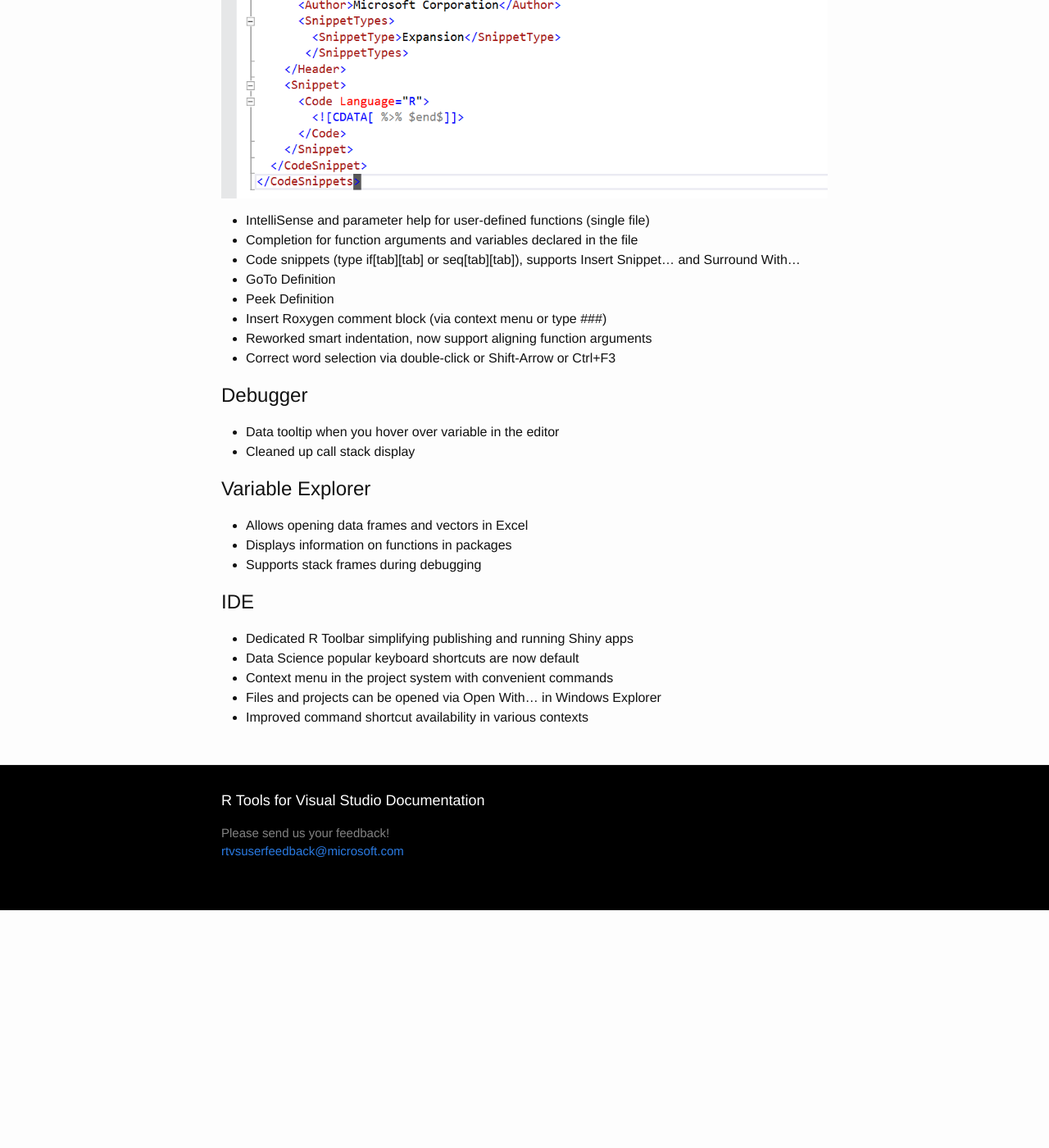
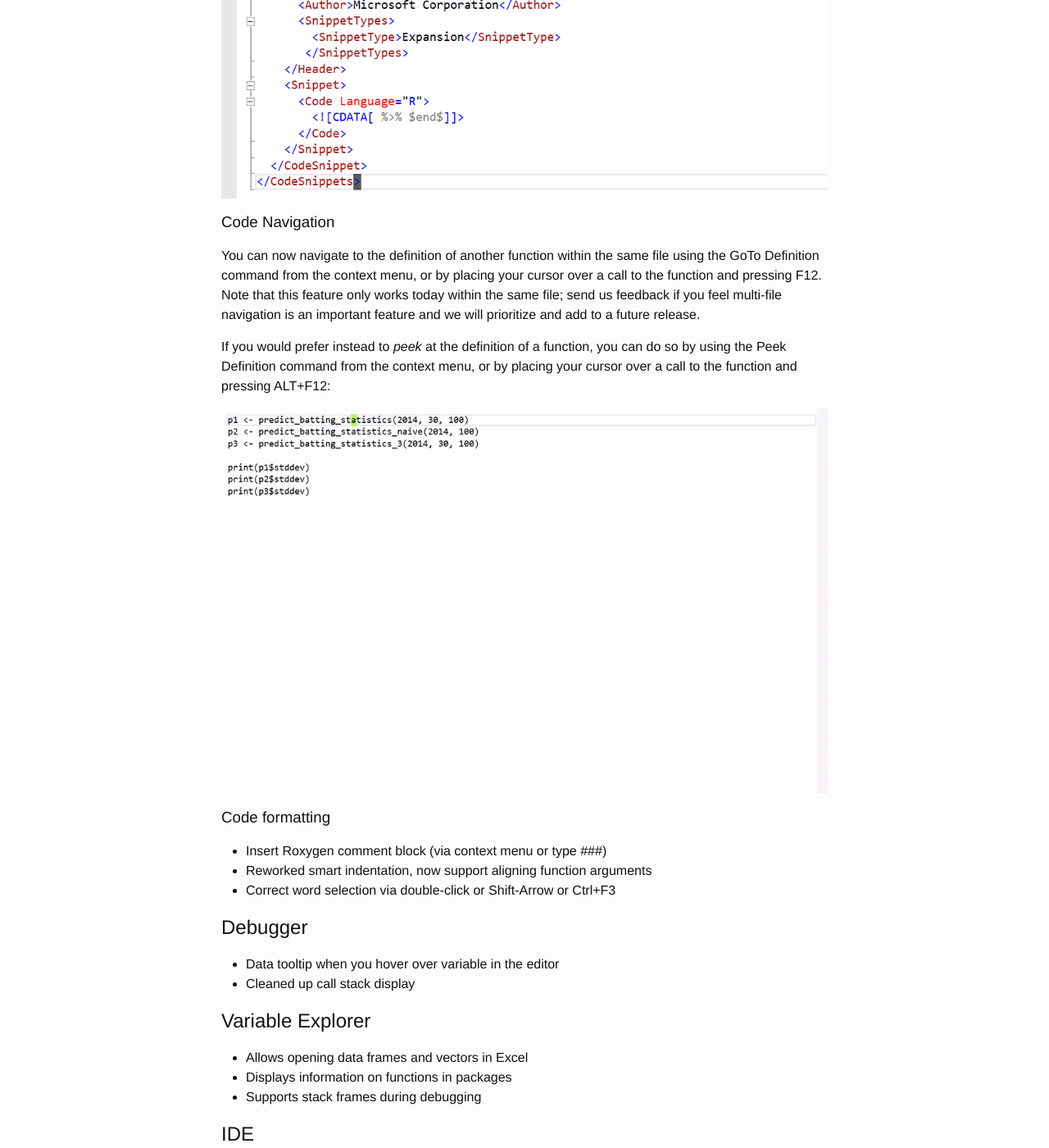
Before and after one commit to microsoft/RTVS-docs, a Jekyll site: the page built from new_for_03.md, in a window 1280 px wide and 1400 px high, scrolled down 5857 px. Shown: the whole window at 82% size. Built offline with Jekyll 4.4.1, drawn with Linux system fonts in a browser that asks for light colours; before the commit the page ends 6967 px from its top, so only the background shows below that.

Commit message:
Added documentation and videos for code navigation / peek

```diff
--- a/new_for_03.md
+++ b/new_for_03.md
@@ -100,21 +100,34 @@ operator:
 
 ![](media/code_snippet_example.png)
 
+### Code Navigation
 
--	IntelliSense and parameter help for user-defined functions (single file)
--	Completion for function arguments and variables declared in the file
--	Code snippets (type if[tab][tab] or seq[tab][tab]), supports Insert Snippet… and Surround With…
--	GoTo Definition
--	Peek Definition
+You can now navigate to the definition of another function within the same file
+using the GoTo Definition command from the context menu, or by placing your
+cursor over a call to the function and pressing F12. Note that this feature only
+works today within the same file; send us feedback if you feel multi-file
+navigation is an important feature and we will prioritize and add to a future
+release.
+
+If you would prefer instead to _peek_ at the definition of a function, you can
+do so by using the Peek Definition command from the context menu, or by placing
+your cursor over a call to the function and pressing ALT+F12:
+
+![](media/peek_definition.gif)
+
+### Code formatting
+
 -	Insert Roxygen comment block (via context menu or type ###)
 -	Reworked smart indentation, now support aligning function arguments
 -	Correct word selection via double-click or Shift-Arrow or Ctrl+F3
 
 ## Debugger
+
 -	Data tooltip when you hover over variable in the editor
 -	Cleaned up call stack display
 
 ## Variable Explorer
+
 -	Allows opening data frames and vectors in Excel
 -	Displays information on functions in packages
 -	Supports stack frames during debugging
```
Also changed, not shown: media/goto_definition.gif (added), media/peek_definition.gif (added), 1 other file.
